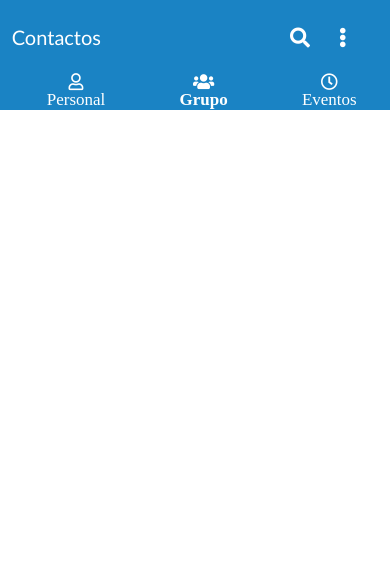
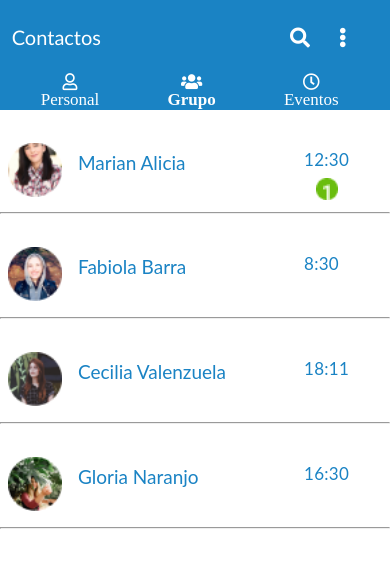
Before and after one commit to verioska/SCL007-Hackathon-Fundacion-Banigualdad, a plain HTML site: page src/index.html in a window 390 px wide. Both pictures are taken after a click on the link "Personal". Drawn offline with Linux system fonts and the light colour scheme.

Commit message:
pantalla 1 lista modo responsive

```diff
--- a/src/grillas.css
+++ b/src/grillas.css
@@ -106,6 +106,7 @@
   #personal,#grupo,#eventos{
     font-size: 17px;
     margin-top: 22px;
+    margin-left: -6px;
   }
   #contactos{
     font-family: Trebuchet MS;
@@ -120,8 +121,47 @@
  #menu{
   margin-left: 29px;
  }
+ #fotoContacto{
 
+  margin-top: 33px;
+  margin-left: 8px;
+  width: 54px;
+ }
 
+ #nombreContacto{
+  font-family: Lato;
+  font-style: normal;
+  font-weight: normal;
+  font-size: 19px;
+  line-height: 29px;
+  color: #1A83C4;
+  margin-left: 78px;
+  margin-top: -53px;
+ }
+ #hora{
+  font-family: Lato;
+  margin-left: 304px;
+  font-size: 17px;
+  letter-spacing: 0.3px;
+  color: #1A83C4;
+  margin-top: -28px;
+ }
+ #info{
+  margin-left: 316px;
+  margin-top: -1px;
+  width: 22px;
+ }
+  #uno{
+    margin-left: -19px;
+    margin-top: 14px;
+    width: 7px;
+  }
+  #linea{
+    margin-top: 8px;
+  }
+  #linea2{
+    margin-top: 43px;
+  }
 
 
   }
--- a/src/index.html
+++ b/src/index.html
@@ -25,6 +25,8 @@
         </div>
     </header>
 
+    <div id="pantalla1"></div>
+
 
     <script src="index.js"></script>
 </body>
--- a/src/index.js
+++ b/src/index.js
@@ -0,0 +1,39 @@
+
+
+document.getElementById("personal").addEventListener("click", function(){
+
+    document.getElementById('pantalla1').innerHTML = `
+
+    <img id="fotoContacto" src="Ellipse.png">
+    <p id="nombreContacto">Marian Alicia</p>
+    <p id="hora">12:30</p>
+    <img id="info" src="Ellipse2.png">
+    <img id="uno" src="1.png">
+    <hr id="linea">
+    <img id="fotoContacto" src="fabiola.png">
+    <p id="nombreContacto">Fabiola Barra</p>
+    <p id="hora">8:30</p>
+    <hr id="linea2">
+    <img id="fotoContacto" src="cecilia.png">
+    <p id="nombreContacto">Cecilia Valenzuela</p>
+    <p id="hora">18:11</p>
+    <hr id="linea2">
+    <img id="fotoContacto" src="gloria.png">
+    <p id="nombreContacto">Gloria Naranjo</p>
+    <p id="hora">16:30</p>
+    <hr id="linea2">
+
+    `
+  })
+
+
+document.getElementById("grupo").addEventListener("click", function(){
+
+    alert("holas")
+  })
+
+
+document.getElementById("eventos").addEventListener("click", function(){
+
+    alert("holas")
+  })
```
Also changed, not shown: src/1.png (added), src/Ellipse.png (added), src/Ellipse2.png (added), src/cecilia.png (added), src/fabiola.png (added), src/gloria.png (added).
